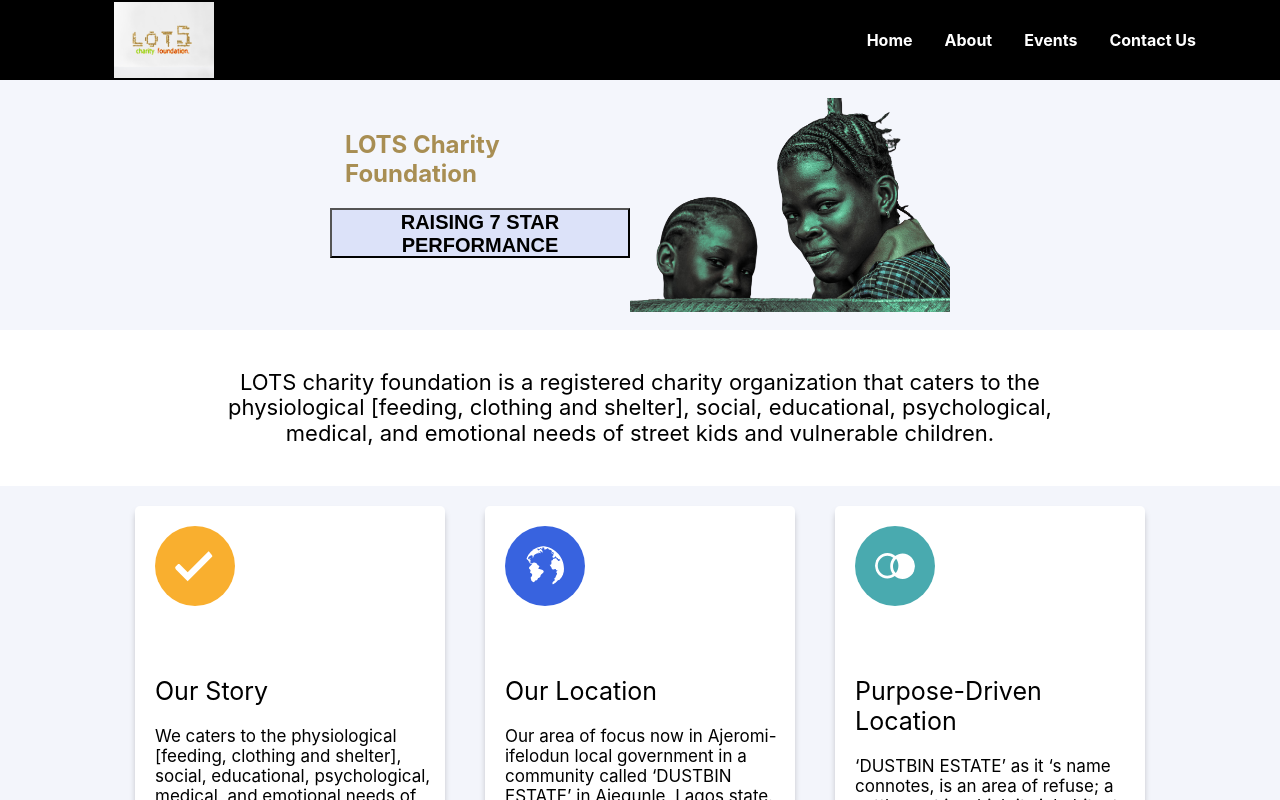
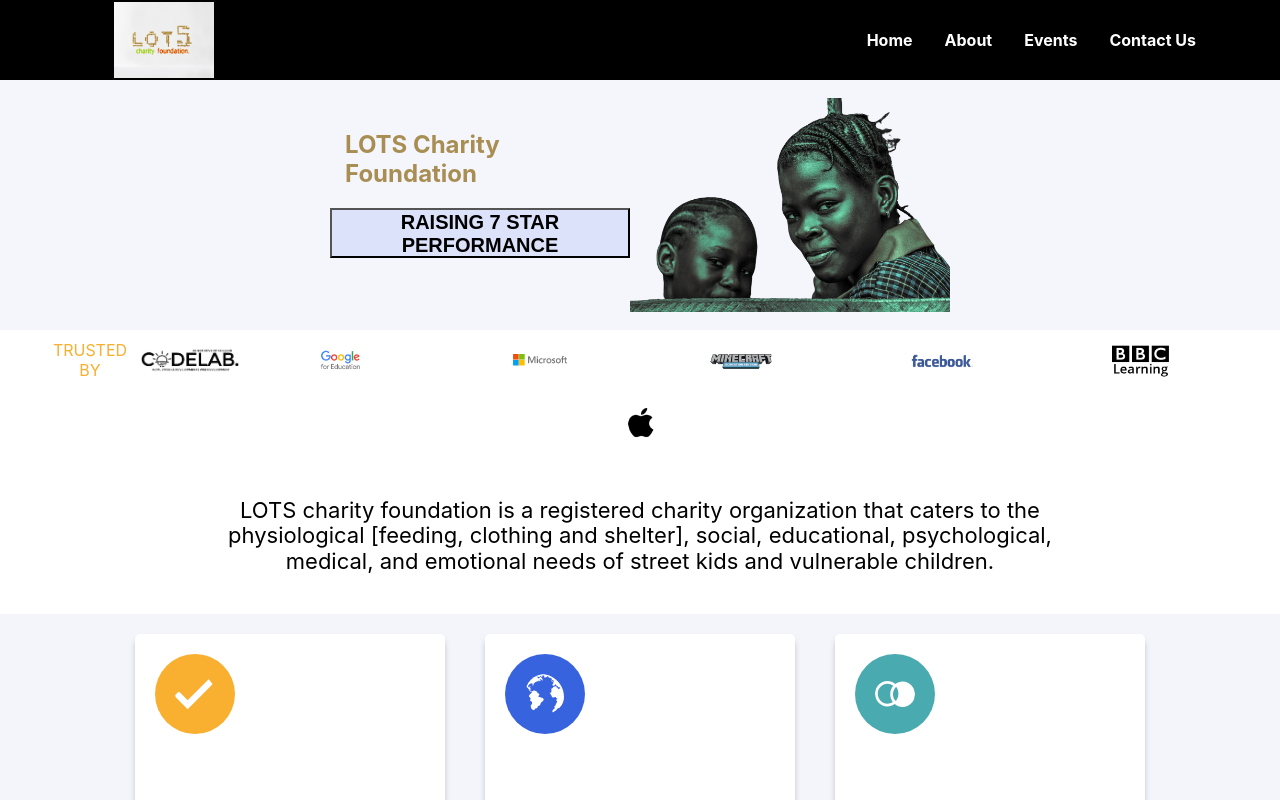
Before and after one commit to SamuelKelechi/LOTS_FoundationWeb, a React (Create React App) app: page / in a window 1280 px wide. Shown: the top 800 px of the page. Built offline with nearby package versions, Linux system fonts and the light colour scheme.

Commit message:
added blog page

```diff
--- a/src/Home/Build/HomeScree.js
+++ b/src/Home/Build/HomeScree.js
@@ -36,7 +36,7 @@ const HomeScreen = () => {
         <SideBar isOpen={isOpen} toggle={toggle} />
         <HomeStart />
 
-        {/* <Partner /> */}
+        <Partner />
         <Capture />
         <FeatureCard />
         <Love text="Our Community" bg="#FAB43F" img={love} />
```
